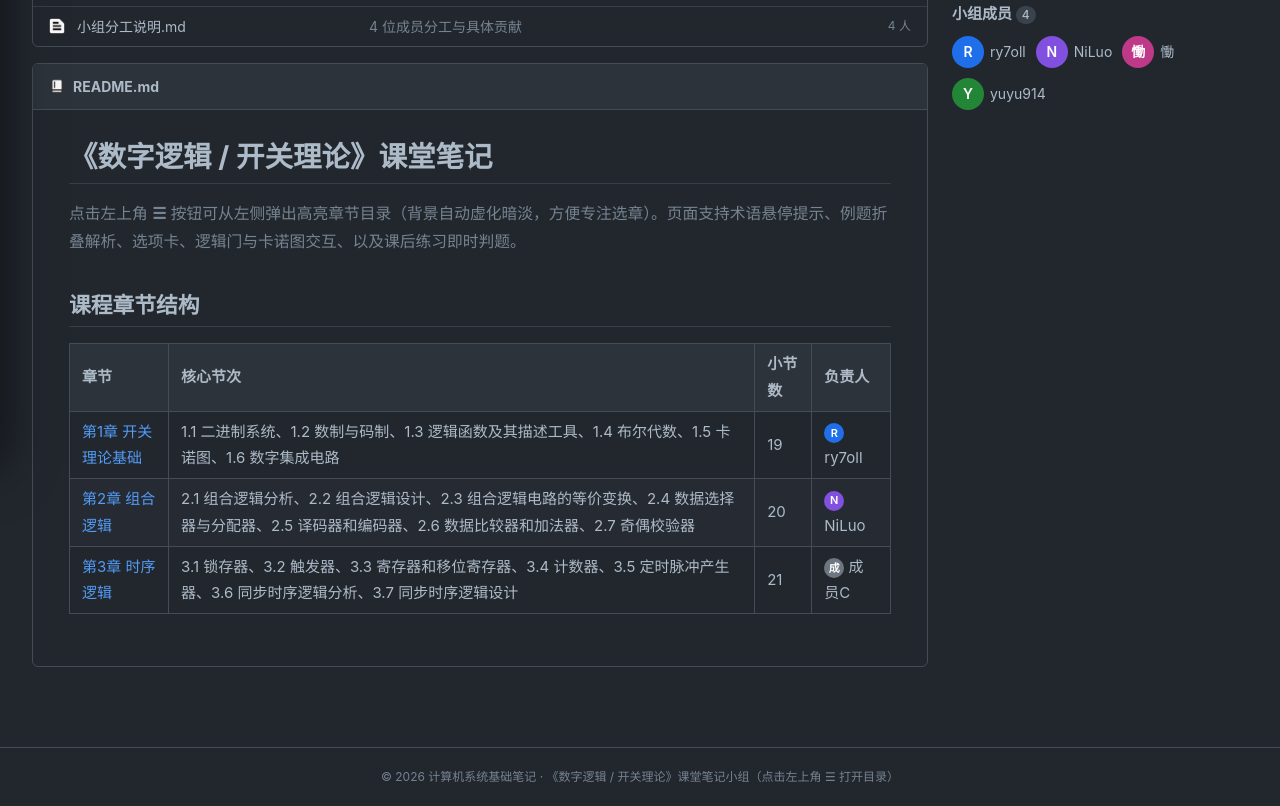
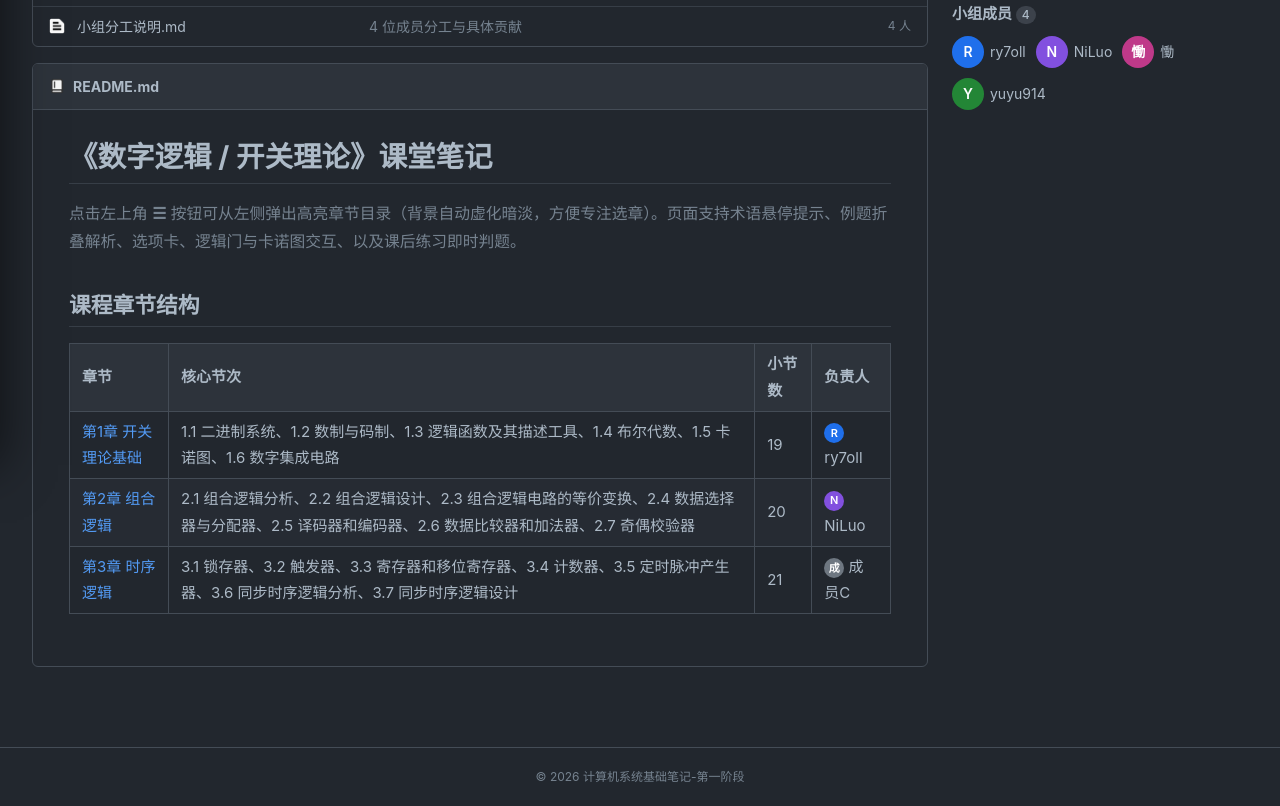
Before and after one commit to ry7oll/Computer-Fundamentals-Notes, a plain HTML site: page index.html in a window 1280 px wide. Shown: the part 351-1157 px from the top of the page. Drawn offline with Linux system fonts and the light colour scheme.

Commit message:
页脚change

```diff
--- a/index.html
+++ b/index.html
@@ -600,7 +600,7 @@
     <main class="main" id="main"></main>
 
     <footer class="gh-footer">
-      © 2026 计算机系统基础笔记 · 《数字逻辑 / 开关理论》课堂笔记小组（点击左上角 ☰ 打开目录）
+      © 2026 计算机系统基础笔记-第一阶段
     </footer>
   </div>
 
```
